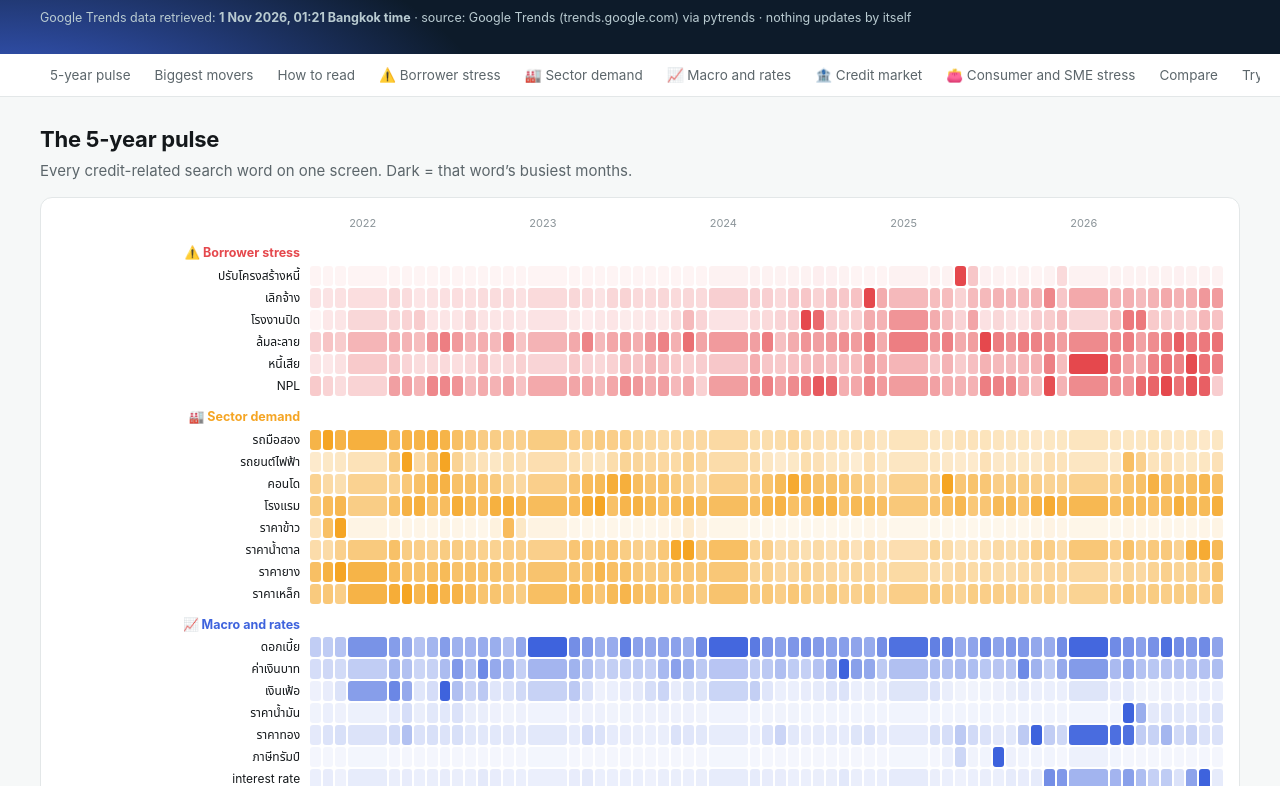
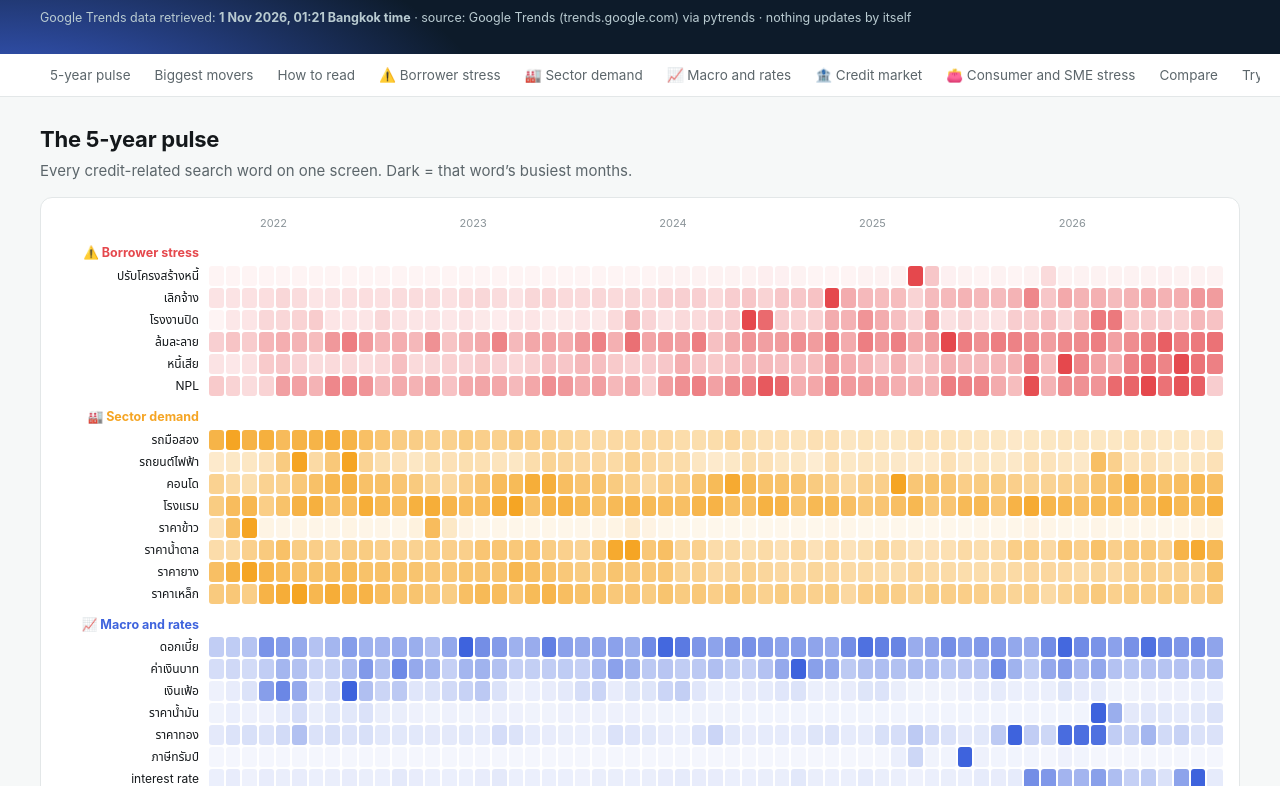
Before and after one commit to piyaster11/thaicreditradar, a plain HTML site: page index.html in a window 1280 px wide. Shown: the part 314-1100 px from the top of the page. Drawn offline with Linux system fonts and the light colour scheme.

Commit message:
Fixed-width heatmap columns, favicon

```diff
--- a/style.css
+++ b/style.css
@@ -48,10 +48,11 @@ h2{font-size:22px;margin:0 0 4px;letter-spacing:-.01em}
 .why{display:grid;grid-template-columns:minmax(0,1.4fr) minmax(0,1fr);gap:14px;margin:0 0 14px}
 .why ul{margin:6px 0 0;padding-left:18px;font-size:13.5px}.why li{margin:2px 0}
 .heat{overflow-x:auto}
-.heat table{border-collapse:separate;border-spacing:2px;font-size:12px;min-width:860px;width:100%}
-.heat td.lab{white-space:nowrap;padding-right:8px;text-align:right;color:var(--ink);cursor:pointer;max-width:200px;overflow:hidden;text-overflow:ellipsis}
+.heat table{table-layout:fixed;border-collapse:separate;border-spacing:2px;font-size:12px;min-width:860px;width:100%}
+.heat td.lab{width:150px;white-space:nowrap;padding-right:8px;text-align:right;color:var(--ink);cursor:pointer;max-width:200px;overflow:hidden;text-overflow:ellipsis}
 .heat td.c{height:16px;border-radius:3px;min-width:8px}
-.heat th{font-weight:400;color:var(--faint);font-size:11px;text-align:left}
+.heat th:first-child{width:150px}
+.heat th{overflow:visible;white-space:nowrap;font-weight:400;color:var(--faint);font-size:11px;text-align:left}
 .heat tr.th td{padding-top:10px;font-weight:650;font-size:12.5px}
 .movers{display:grid;grid-template-columns:repeat(2,minmax(0,1fr));gap:14px}
 .mv{display:flex;justify-content:space-between;align-items:center;padding:7px 0;border-top:1px solid var(--line);gap:10px;cursor:pointer}
```
Also changed, not shown: index.html (+1 -0 lines), screens/desktop-modal.png (added), screens/desktop-th.png (added), screens/mobile-modal.png (added), 3 other files.
